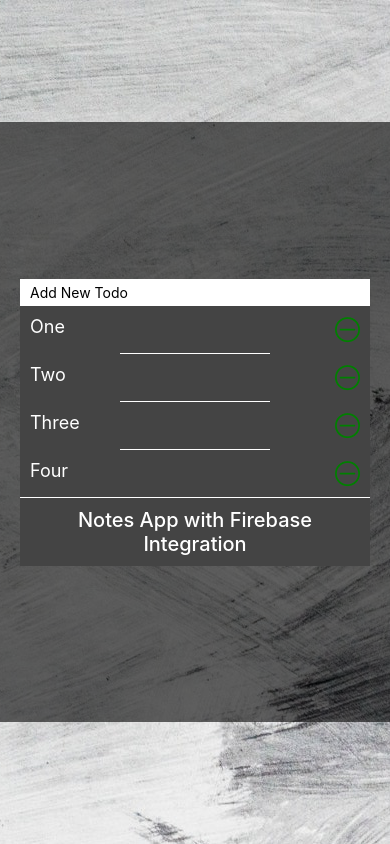
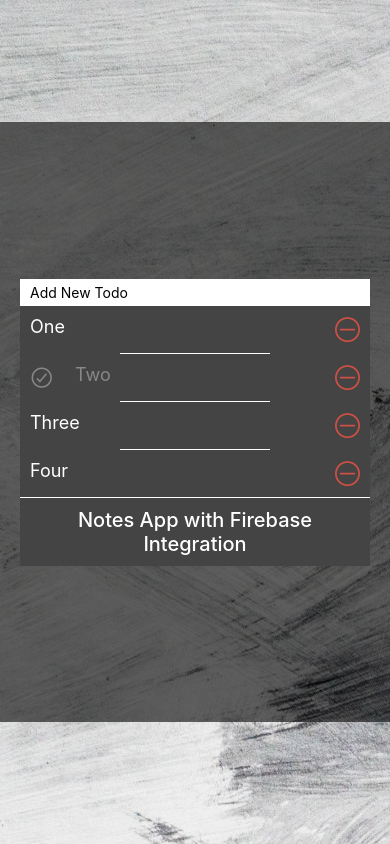
Before and after one commit to ishitb/React-Native-Todo, a React Native app in the folder TODO-APP/: screen / in a window 390 px wide. Shown: the top 844 px of the page. Built offline with nearby package versions, Linux system fonts and the light colour scheme.

Commit message:
Editing text possible

```diff
--- a/TODO-APP/App.js
+++ b/TODO-APP/App.js
@@ -6,10 +6,10 @@ import {
   ImageBackground,
   Dimensions,
   TextInput,
-  TouchableHighlight,
+  TouchableOpacity,
 } from "react-native";
 import image from "./assets/background.jpg";
-import { AntDesign } from "@expo/vector-icons";
+import { AntDesign, Ionicons } from "@expo/vector-icons";
 
 export default class App extends Component {
   constructor(props) {
@@ -19,9 +19,27 @@ export default class App extends Component {
   }
 
   state = {
-    todos: ["One", "Two", "Three", "Four"],
+    todos: [
+      {
+        text: "One",
+        complete: false,
+      },
+      {
+        text: "Two",
+        complete: true,
+      },
+      {
+        text: "Three",
+        complete: false,
+      },
+      {
+        text: "Four",
+        complete: false,
+      },
+    ],
     inputVal: "",
-    deleteColor: "#fff"
+    deleteColor: "#fff",
+    changing: "",
   };
 
   handleSubmit = () => {
@@ -29,12 +47,6 @@ export default class App extends Component {
     this.setState({
       todos: [...this.state.todos, newTodo],
       inputVal: "",
-    });
-  };
-
-  handleChange = (e) => {
-    this.setState({
-      inputVal: e,
     });
   };
 
@@ -57,10 +69,41 @@ export default class App extends Component {
                   return (
                     <React.Fragment key={index}>
                       <View style={styles.list}>
-                        <Text style={styles.todos}>{todo}</Text>
-                        <TouchableHighlight
-                          underlayColor="rgba(0, 0, 0, 0)"
-                          activeOpacity={0.4}
+                        <TouchableOpacity
+                          style={{ flex: 3 }}
+                          onPress={() => {
+                            var todos = this.state.todos;
+                            todos[index].complete = !todos[index].complete;
+                            this.setState({
+                              todos: todos,
+                            });
+                          }}
+                        >
+                          <View style={{ flexDirection: "row" }}>
+                            {todo.complete == true ? (
+                              <Text style={{ padding: 10 }}>
+                                <Ionicons
+                                  name="ios-checkmark-circle-outline"
+                                  size={25}
+                                  color="#888"
+                                />
+                              </Text>
+                            ) : null}
+
+                            <Text
+                              style={
+                                todo.complete == true
+                                  ? styles.completedTodo
+                                  : styles.todos
+                              }
+                            >
+                              {todo.text}
+                            </Text>
+                          </View>
+                        </TouchableOpacity>
+
+                        <TouchableOpacity
+                          activeOpacity={0.1}
                           onPress={() => {
                             this.setState({
                               todos: [
@@ -76,10 +119,10 @@ export default class App extends Component {
                             <AntDesign
                               name="minuscircleo"
                               size={25}
-                              color="green"
+                              color="rgb(205, 80, 70)"
                             />
                           </Text>
-                        </TouchableHighlight>
+                        </TouchableOpacity>
                       </View>
                       {index < this.state.todos.length - 1 ? (
                         <View style={styles.break}></View>
@@ -143,6 +186,11 @@ const styles = StyleSheet.create({
     fontSize: 18,
     color: "#fff",
   },
+  completedTodo: {
+    padding: 10,
+    fontSize: 18,
+    color: "#888",
+  },
   break: {
     backgroundColor: "#fff",
     height: 1,
@@ -151,9 +199,11 @@ const styles = StyleSheet.create({
   },
   list: {
     flexDirection: "row",
-    justifyContent: "space-between",
   },
   deleteButton: {
     padding: 10,
   },
+  check: {
+    padding: 10,
+  },
 });
```
